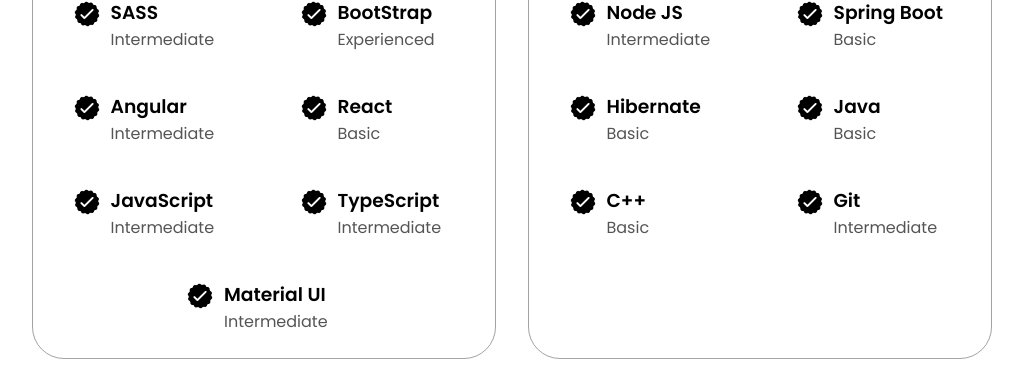
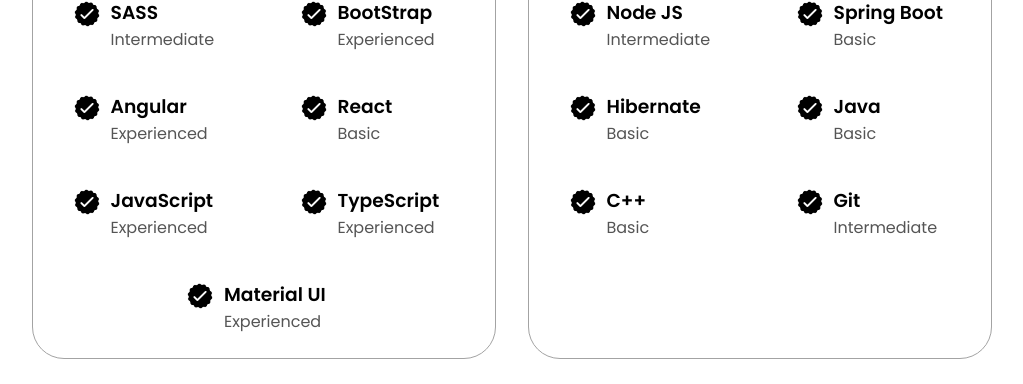
Before and after one commit to Aster696/Portfolio-new, an Angular app: page /home in a window 1280 px wide. Shown: the part 2020-2404 px from the top of the page, without its empty margins (128-1151 px from the left). Built offline with nearby package versions, Linux system fonts and the light colour scheme.

Commit message:
03-07-25

```diff
--- a/src/app/home/home.component.html
+++ b/src/app/home/home.component.html
@@ -163,7 +163,7 @@
                         <img src="./assets/checkmark.png" alt="Experience icon" class="icon" />
                         <div>
                             <h3>Angular</h3>
-                            <p>Intermediate</p>
+                            <p>Experienced</p>
                         </div>
                     </article>
                     <article>
@@ -177,21 +177,21 @@
                         <img src="./assets/checkmark.png" alt="Experience icon" class="icon" />
                         <div>
                             <h3>JavaScript</h3>
-                            <p>Intermediate</p>
+                            <p>Experienced</p>
                         </div>
                     </article>
                     <article>
                         <img src="./assets/checkmark.png" alt="Experience icon" class="icon" />
                         <div>
                             <h3>TypeScript</h3>
-                            <p>Intermediate</p>
+                            <p>Experienced</p>
                         </div>
                     </article>
                     <article>
                         <img src="./assets/checkmark.png" alt="Experience icon" class="icon" />
                         <div>
                             <h3>Material UI</h3>
-                            <p>Intermediate</p>
+                            <p>Experienced</p>
                         </div>
                     </article>
                 </div>
```
